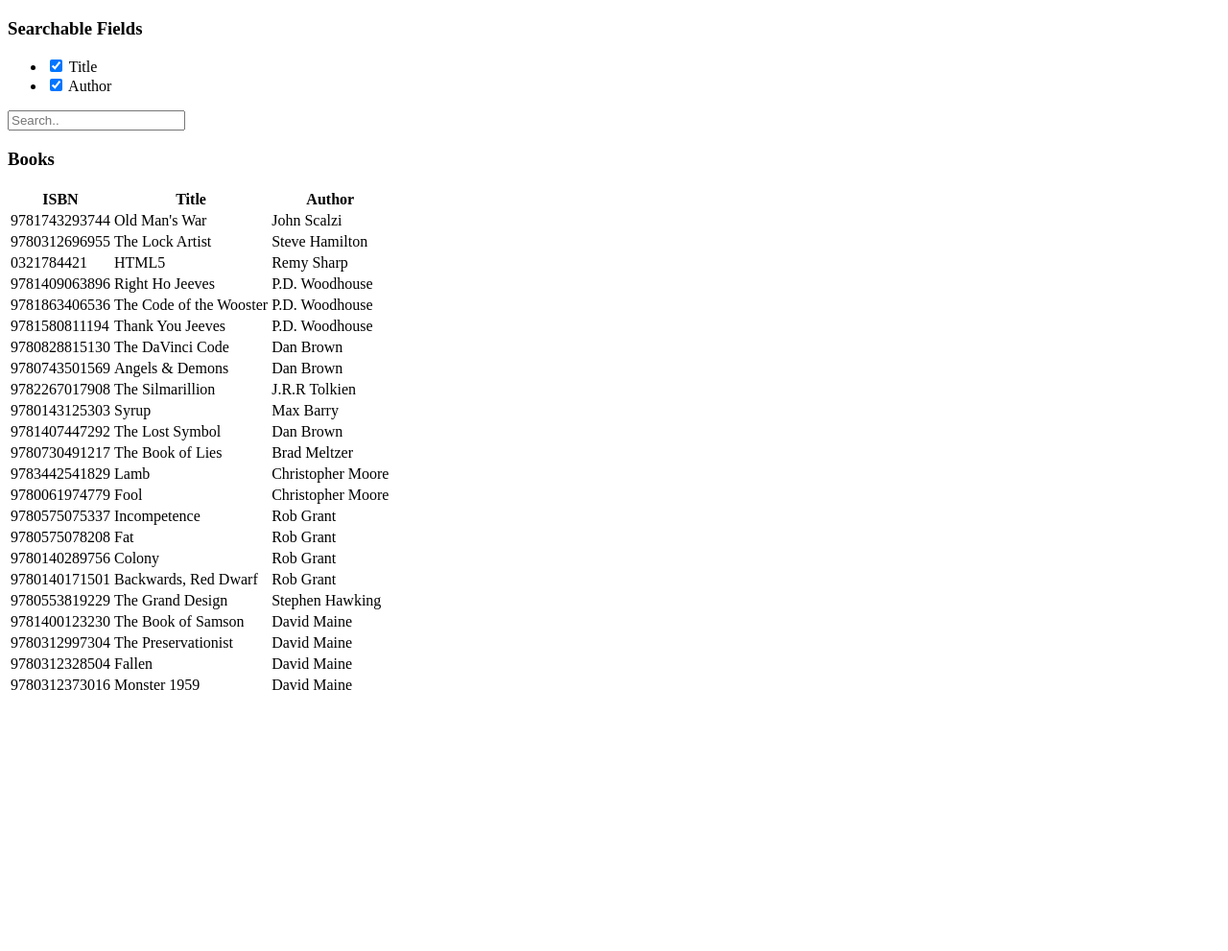
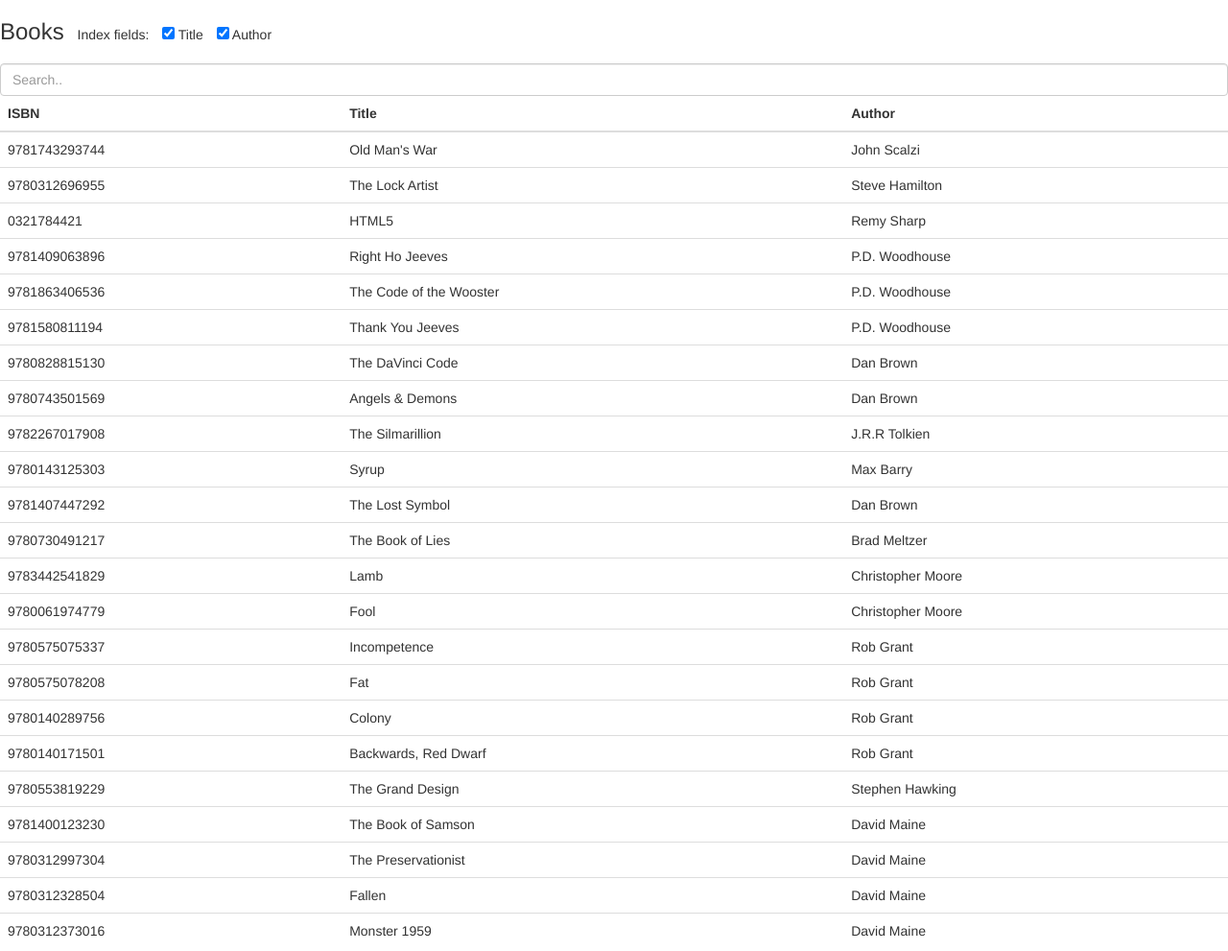
Before and after one commit to bvaughn/js-search, a website: page demo.html in a window 1280 px wide. Shown: the whole page at 96% size. Before the commit the page ends 800 px from the top, so only its background shows below. Drawn offline with nearby package versions, Linux system fonts and the light colour scheme.

Commit message:
Added Bootstrap to demo.html to make it more visually appealing

```diff
--- a/demo.html
+++ b/demo.html
@@ -3,10 +3,17 @@
 <head>
   <meta charset="UTF-8">
   <title>JS Search</title>
+  <link rel="stylesheet" href="https://maxcdn.bootstrapcdn.com/bootstrap/3.3.5/css/bootstrap.min.css">
 </head>
 <body>
-<h3>Searchable Fields</h3>
-<ul>
+
+<ul class="list-inline">
+  <li>
+    <h3>Books</h3>
+  </li>
+  <li>
+    Index fields:
+  </li>
   <li>
     <input type="checkbox" checked id="titleCheckbox"> Title
   </li>
@@ -15,10 +22,9 @@
   </li>
 </ul>
 
-<input type="search" id="searchInput" placeholder="Search..">
+<input class="form-control" type="search" id="searchInput" placeholder="Search..">
 
-<h3>Books</h3>
-<table id="indexedBooksTable">
+<table id="indexedBooksTable" class="table">
   <thead>
     <tr>
       <th>ISBN</th>
@@ -35,7 +41,7 @@
 <script type="text/javascript">
   var search;
   var indexOnTitle = true, indexOnAuthor = true;
-  var books = [
+  var allBooks = [
     {isbn: '9781743293744', title: 'Old Man\'s War', author: 'John Scalzi'},
     {isbn: '9780312696955', title: 'The Lock Artist', author: 'Steve Hamilton'},
     {isbn: '0321784421', title: 'HTML5', author: 'Remy Sharp'},
@@ -69,33 +75,9 @@
     if (indexOnAuthor) {
       search.addIndex('author');
     }
-    search.addDocuments(books);
+    search.addDocuments(allBooks);
   };
   rebuildSearchIndex();
-
-  var searchResultsList = document.getElementById('searchResultsList');
-  var searchInput = document.getElementById('searchInput');
-
-  document.getElementById('authorCheckbox').onchange = function() {
-    indexOnAuthor = !indexOnAuthor;
-    rebuildSearchIndex();
-  };
-  document.getElementById('titleCheckbox').onchange = function() {
-    indexOnTitle = !indexOnTitle;
-    rebuildSearchIndex();
-  };
-  searchInput.oninput = function() {
-    var query = searchInput.value;
-    var results = search.search(query);
-
-    if (results.length > 0) {
-      updateBooksTable(results);
-    } else if (!query) {
-      updateBooksTable(books);
-    } else {
-      updateBooksTable([]);
-    }
-  };
 
   var indexedBooksTable = document.getElementById('indexedBooksTable');
   var indexedBooksTBody = indexedBooksTable.tBodies[0];
@@ -120,9 +102,40 @@
 
       indexedBooksTBody.appendChild(tableRow);
     }
+
+    var searchBooks = function() {
+      var query = searchInput.value;
+      var results = search.search(query);
+
+      if (results.length > 0) {
+        console.log('found',results.length,'results'); // TODO
+        updateBooksTable(results);
+      } else if (!!query) {
+        console.log('no results found for query'); // TODO
+        updateBooksTable([]);
+      } else {
+        console.log('cleared query, resetting',allBooks.length,'books'); // TODO
+        updateBooksTable(allBooks);
+      }
+    };
+
+    var searchResultsList = document.getElementById('searchResultsList');
+    var searchInput = document.getElementById('searchInput');
+
+    document.getElementById('authorCheckbox').onchange = function() {
+      indexOnAuthor = !indexOnAuthor;
+      rebuildSearchIndex();
+      searchBooks();
+    };
+    document.getElementById('titleCheckbox').onchange = function() {
+      indexOnTitle = !indexOnTitle;
+      rebuildSearchIndex();
+      searchBooks();
+    };
+    searchInput.oninput = searchBooks;
   };
 
-  updateBooksTable(books);
+  updateBooksTable(allBooks);
 </script>
 </body>
 </html>
--- a/tsconfig.json
+++ b/tsconfig.json
@@ -5,7 +5,7 @@
     "preserveConstEnums": true,
     "removeComments": true,
     "sourceMap": true,
-    "sourceRoot": "source",
+    "sourceRoot": "/source/",
     "target": "ES5"
   },
   "files": [
```
Also changed, not shown: 1 other file.
